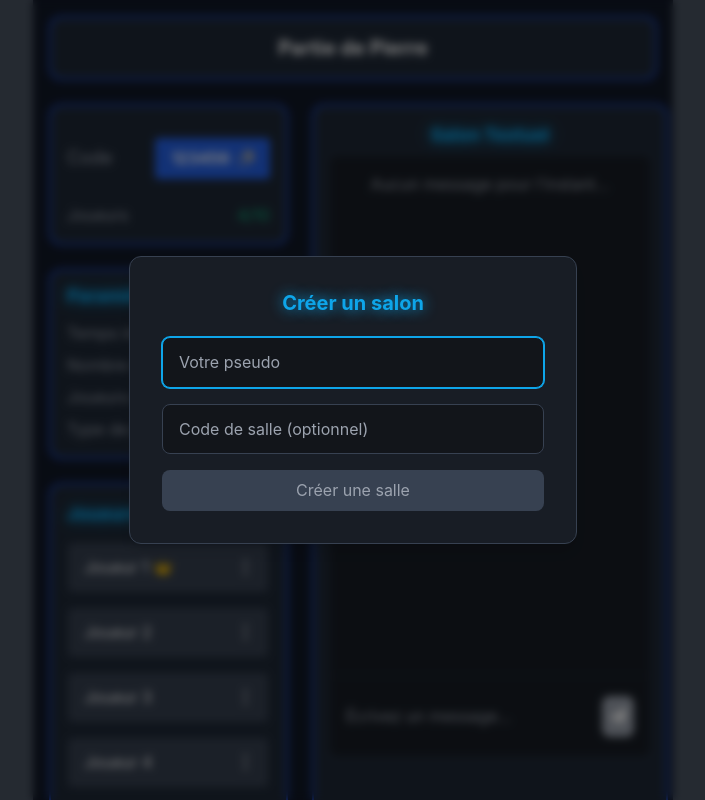
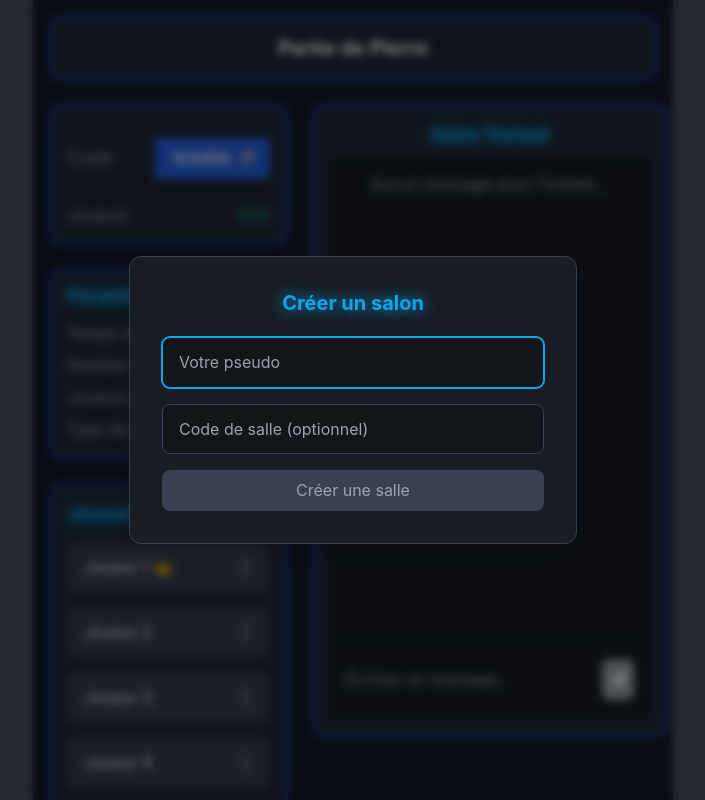
Before and after one commit to Galaktik-hub/wikilinks, a React (Vite) app: page /room in a window 1280 px wide. Shown: the whole page, without its empty margins (287-992 px from the left). Built offline with nearby package versions, Linux system fonts and the light colour scheme; a web font is replaced by a local one.

Commit message:
WIK-45: FIX - Fix ChatContainer height with max-height

```diff
--- a/src/components/Sections/WaitingRoom/TextLounge/TextLoungePanel.tsx
+++ b/src/components/Sections/WaitingRoom/TextLounge/TextLoungePanel.tsx
@@ -83,7 +83,7 @@ export const TextLoungePanel: React.FC = () => {
                         Salon Textuel
                     </h2>
 
-                    <div className="flex flex-col flex-grow bg-[#181D25] rounded-lg max-h-[600px] overflow-hidden">
+                    <div className="flex flex-col flex-grow bg-[#181D25] rounded-lg h-full overflow-hidden">
                         <div
                             className="flex-grow overflow-auto p-4 scroll-smooth"
                             ref={addToRefs}
--- a/src/pages/WaitingRoom/WaitingRoom.tsx
+++ b/src/pages/WaitingRoom/WaitingRoom.tsx
@@ -23,7 +23,7 @@ const WaitingRoom: React.FC = () => {
                         <GameSettings isHost={isHost} />
                         <PlayerList isHost={isHost} />
                     </div>
-                    <div className="hidden xl-custom:flex w-full flex-col gap-6">
+                    <div className="hidden xl-custom:flex w-full max-h-[633px] flex-col gap-6">
                         <TextLoungePanel />
                     </div>
                 </section>
```
